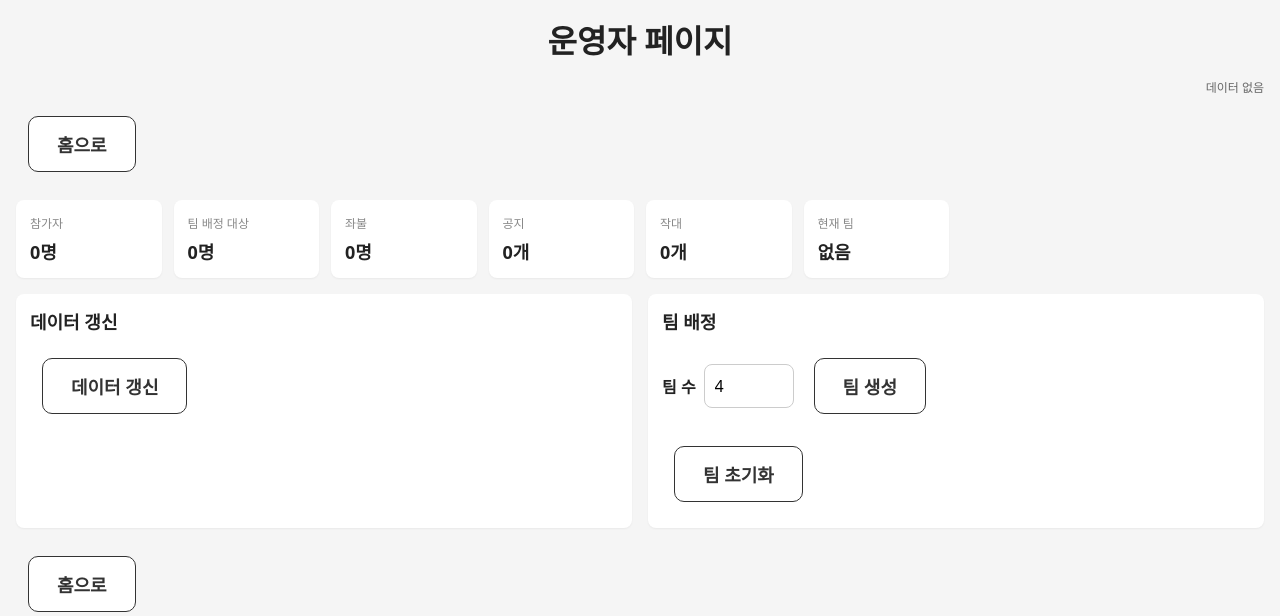
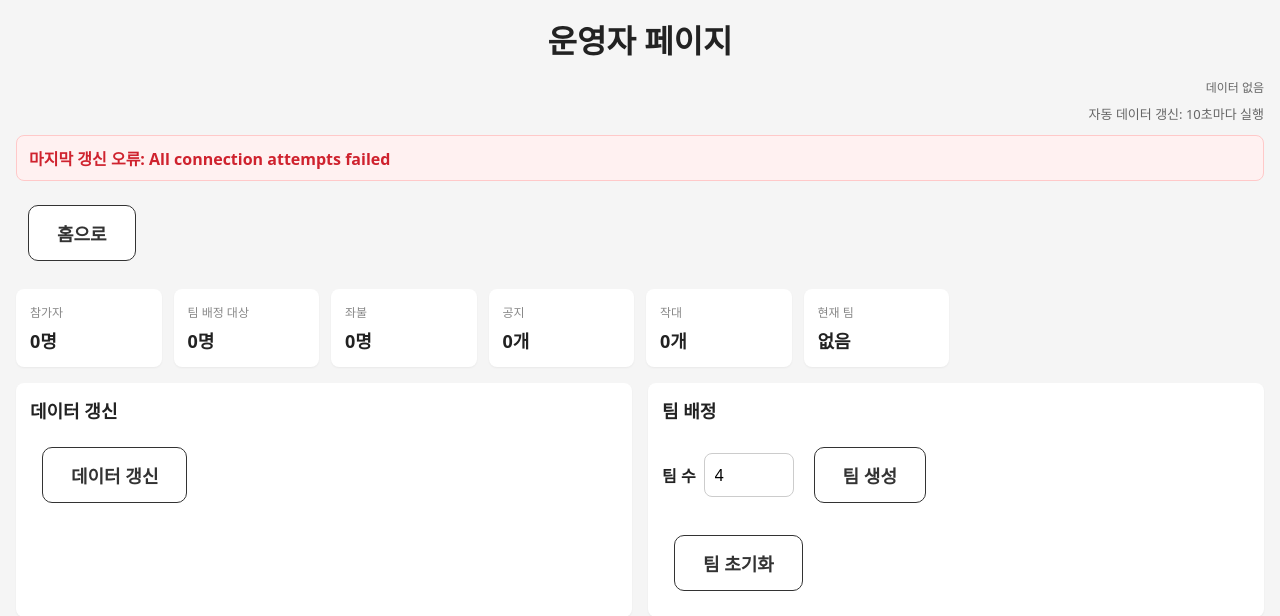
Before and after one commit to yanghoJI/moon_arrow, a FastAPI app: page /admin in a window 1280 px wide. Shown: the top 616 px of the page. Run offline with FastAPI, Linux system fonts and the light colour scheme; parts of the project's set-up code (start-up, migrations or seed data) failed here and were passed over.

Commit message:
Add automatic cache refresh

```diff
--- a/main.py
+++ b/main.py
@@ -10,6 +10,8 @@ from fastapi.templating import Jinja2Templates
 
 from services import sheets
 
+REFRESH_INTERVAL_SECONDS = 10
+
 cache: dict = {
     "rankings": [],
     "notices": [],
@@ -18,25 +20,51 @@ cache: dict = {
     "num_teams": 0,
     "team_diff": 0,
     "last_updated": None,
+    "last_error": None,
 }
+
+refresh_lock = asyncio.Lock()
 
 
 async def _refresh_cache():
-    (rankings, squads), notices = await asyncio.gather(
-        sheets.fetch_rank_sheet(),
-        sheets.fetch_notices(),
-    )
-    cache["rankings"] = rankings
-    cache["squads"] = squads
-    cache["notices"] = notices
-    cache["last_updated"] = datetime.now().strftime("%H:%M:%S")
-    print(f"[cache] 갱신 완료: {cache['last_updated']}")
+    async with refresh_lock:
+        try:
+            (rankings, squads), notices = await asyncio.gather(
+                sheets.fetch_rank_sheet(),
+                sheets.fetch_notices(),
+            )
+        except Exception as exc:
+            cache["last_error"] = str(exc)
+            print(f"[cache] 갱신 실패: {cache['last_error']}")
+            return False
+
+        cache["rankings"] = rankings
+        cache["squads"] = squads
+        cache["notices"] = notices
+        cache["last_updated"] = datetime.now().strftime("%H:%M:%S")
+        cache["last_error"] = None
+        print(f"[cache] 갱신 완료: {cache['last_updated']}")
+        return True
+
+
+async def _auto_refresh_cache():
+    while True:
+        await asyncio.sleep(REFRESH_INTERVAL_SECONDS)
+        await _refresh_cache()
 
 
 @asynccontextmanager
 async def lifespan(app: FastAPI):
     await _refresh_cache()
-    yield
+    refresh_task = asyncio.create_task(_auto_refresh_cache())
+    try:
+        yield
+    finally:
+        refresh_task.cancel()
+        try:
+            await refresh_task
+        except asyncio.CancelledError:
+            pass
 
 
 app = FastAPI(lifespan=lifespan)
@@ -111,6 +139,7 @@ async def api_refresh(request: Request):
     return templates.TemplateResponse("refresh.html", {
         "request": request,
         "updated_at": cache["last_updated"],
+        "last_error": cache["last_error"],
         "rank_changes": rank_changes,
         "notice_changes": notice_changes,
         "squad_changes": squad_changes,
@@ -136,6 +165,8 @@ async def admin(request: Request):
         "team_count": cache["num_teams"],
         "team_diff": cache["team_diff"],
         "last_updated": cache["last_updated"],
+        "last_error": cache["last_error"],
+        "refresh_interval": REFRESH_INTERVAL_SECONDS,
     })
 
 
--- a/static/styles.css
+++ b/static/styles.css
@@ -318,6 +318,23 @@ tr:nth-child(even) td {
   font: inherit;
 }
 
+.admin-refresh-note {
+  margin: 0 0 12px;
+  color: #666;
+  font-size: 13px;
+  text-align: right;
+}
+
+.error-box {
+  margin: 0 0 12px;
+  padding: 10px 12px;
+  background: #fff1f1;
+  border: 1px solid #ffc9c9;
+  border-radius: 8px;
+  color: #cf222e;
+  font-weight: 700;
+}
+
 .section {
   margin-bottom: 16px;
 }
--- a/templates/admin.html
+++ b/templates/admin.html
@@ -7,6 +7,10 @@
   <div class="updated">
     {% if last_updated %}마지막 갱신: {{ last_updated }}{% else %}데이터 없음{% endif %}
   </div>
+  <div class="admin-refresh-note">자동 데이터 갱신: {{ refresh_interval }}초마다 실행</div>
+  {% if last_error %}
+  <div class="error-box">마지막 갱신 오류: {{ last_error }}</div>
+  {% endif %}
   <div class="page-actions">
     <a class="btn" href="/">홈으로</a>
   </div>
--- a/templates/refresh.html
+++ b/templates/refresh.html
@@ -5,6 +5,9 @@
 {% block content %}
   <h1>갱신 완료</h1>
   <div class="timestamp">{{ updated_at }}</div>
+  {% if last_error %}
+  <div class="error-box">갱신 오류: {{ last_error }}</div>
+  {% endif %}
   <div class="page-actions">
     <a class="btn" href="/">홈으로</a>
   </div>
```
